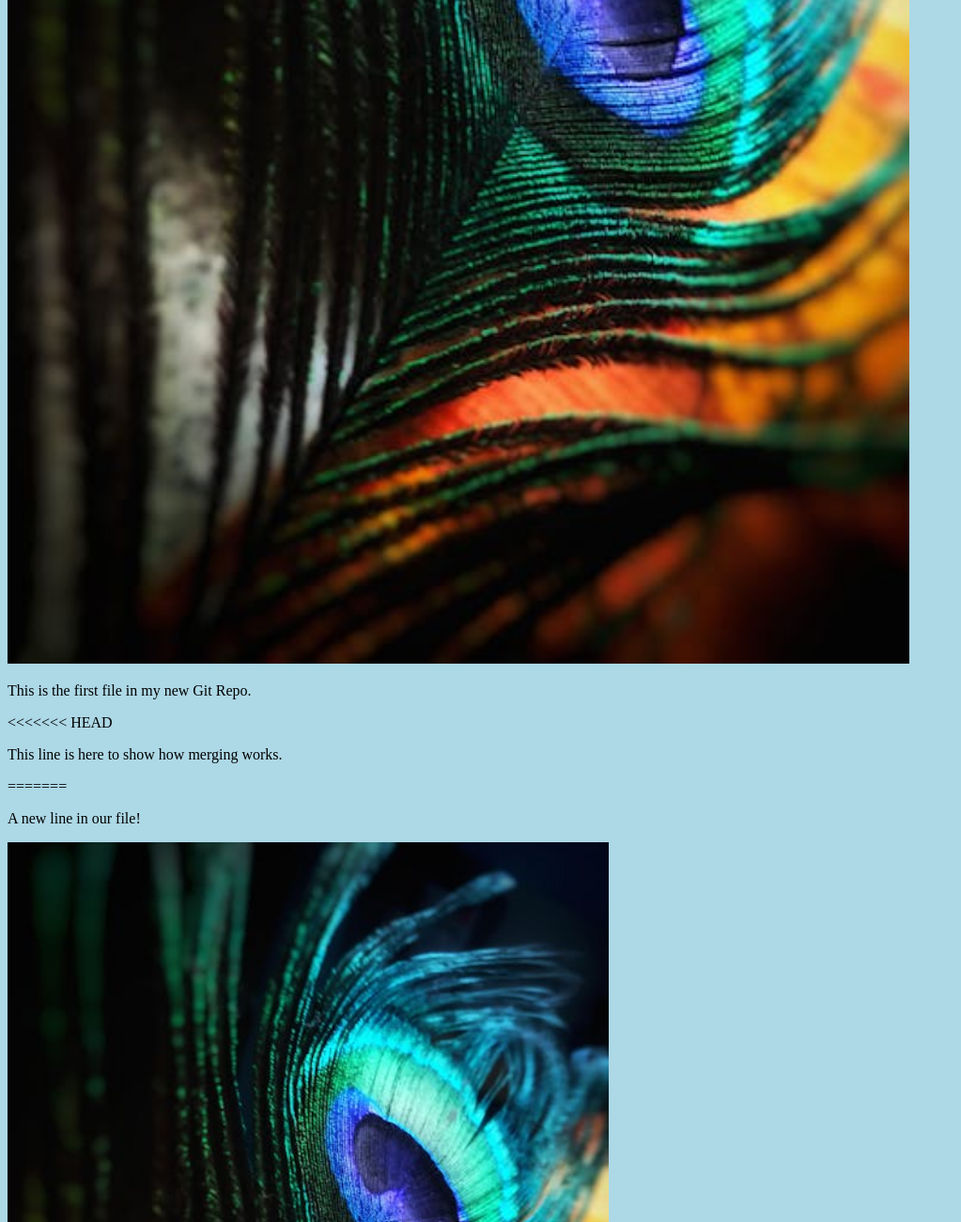
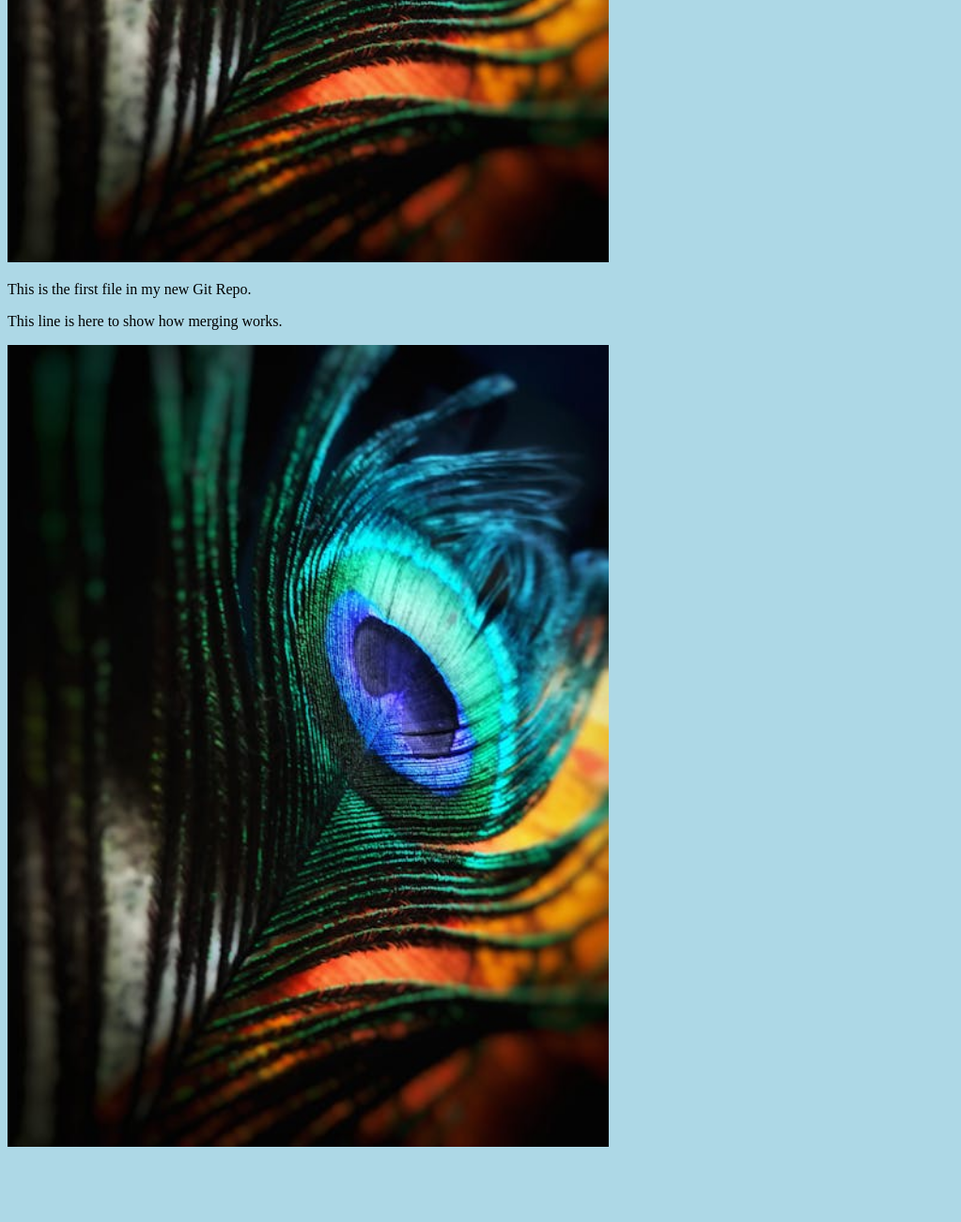
Before and after one commit to satyasaiakula/hello-world, a plain HTML site: page index.html in a window 1280 px wide. Shown: the part 655-1955 px from the top of the page at 94% size, without its empty margins (0-1023 px from the left). After the commit the page ends 1887 px from the top, so only its background shows below. Drawn offline with Linux system fonts and the light colour scheme.

Commit message:
Updated index.html. Resized Image

```diff
--- a/index.html
+++ b/index.html
@@ -7,14 +7,10 @@
 <body>
 
 <h1>Hello world!</h1>
-<div><img src="img_hello_world.jpeg" alt="Hello World from Space" style="width:100%;max-width:960px"></div>
+<div><img src="img_hello_world.jpeg" alt="Hello World from Space" style="width:100%;max-width:640px"></div>
 <p>This is the first file in my new Git Repo.</p>
-<<<<<<< HEAD
 <p>This line is here to show how merging works.</p>
-=======
-<p>A new line in our file!</p>
 <div><img src="img_hello_world.jpeg" alt="Hello Git" style="width:100%;max-width:640px"></div>
->>>>>>> hello-world-images
 
 </body>
 </html>
```
